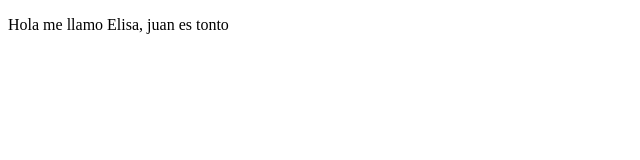
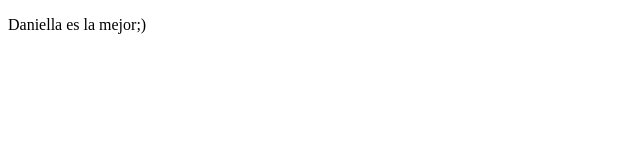
Before and after one commit to elisa212103/ci-cd, a plain HTML site: page src/index.html in a window 1280 px wide. Shown: the full height of the page, 0-640 px from the left. Drawn offline with Linux system fonts and the light colour scheme.

Commit message:
eooo cambio3

```diff
--- a/src/index.html
+++ b/src/index.html
@@ -2,5 +2,5 @@
 <!DOCTYPE html>
 <html lang='es'>
 <head><title>Mi primera pag web</title></head>
-<body><p>Hola me llamo Elisa, juan es tonto</p></body>
+<body><p>Daniella es la mejor;) </p></body>
 </html>
```
